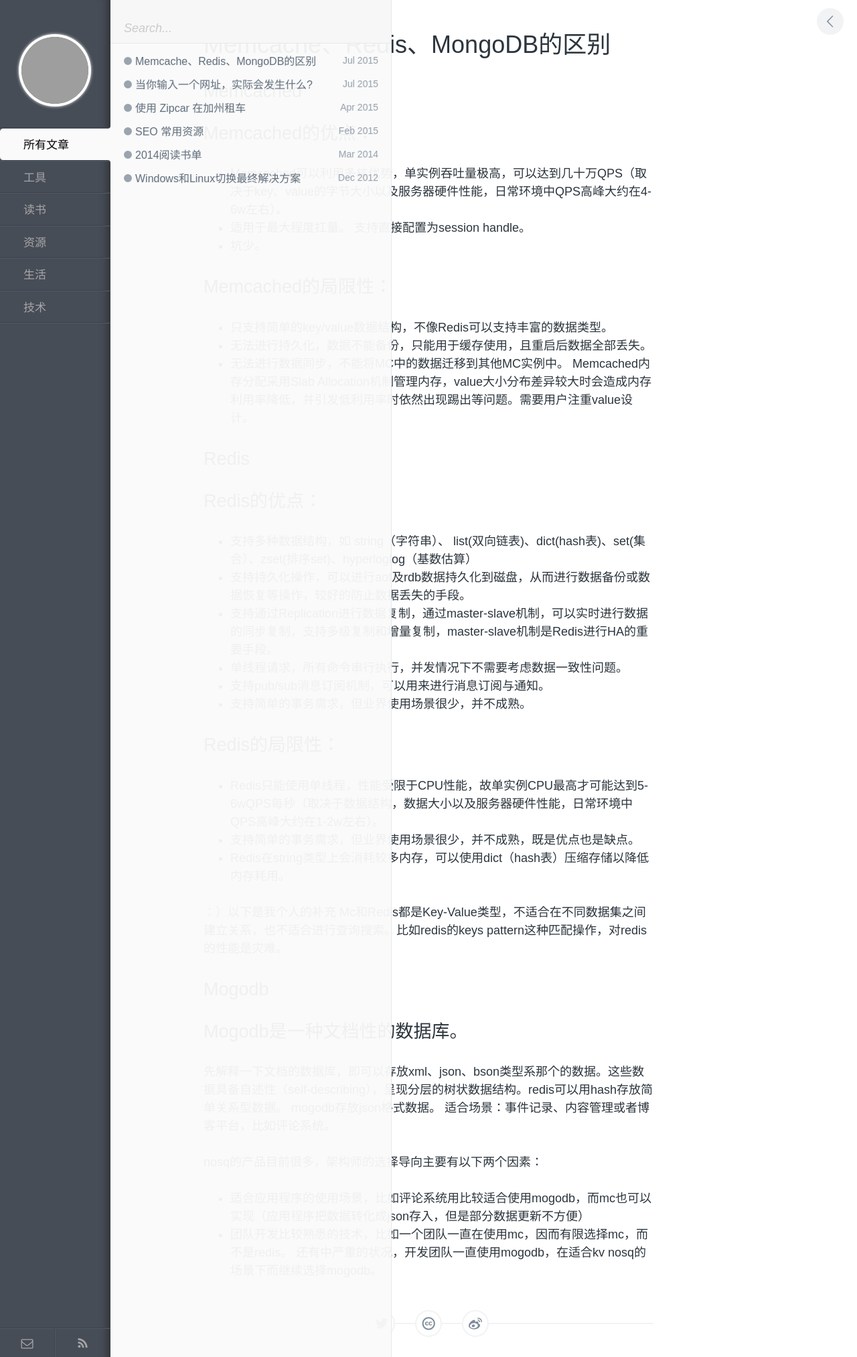
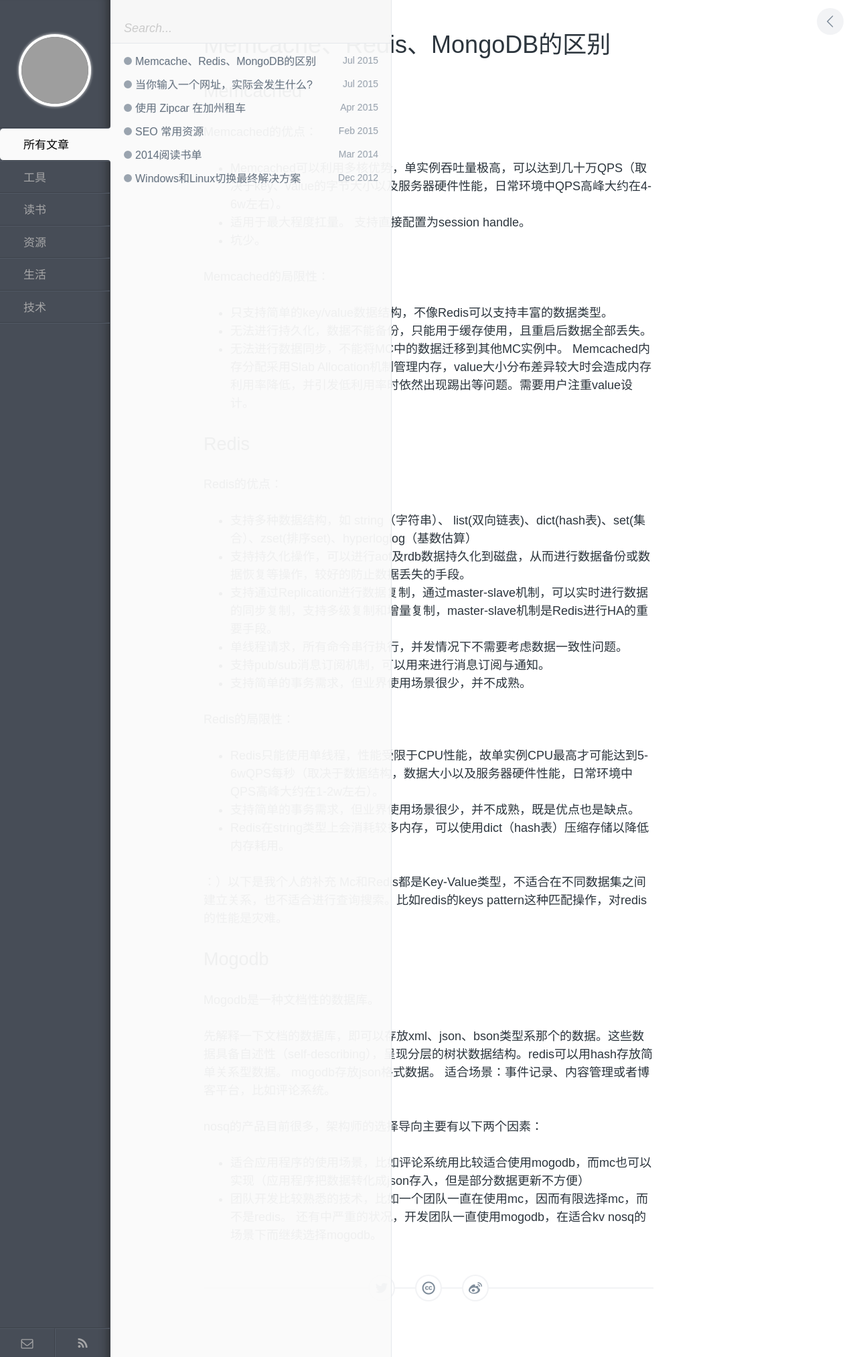
Before and after one commit to duduool/duduool.github.io, a Jekyll site: the page built from _posts/tech/2015-07-16-difference-between-memcache-redis-mongodb.md, in a window 1280 px wide. Shown: the whole page at 67% size. Built offline with Jekyll 4.4.1, drawn with Linux system fonts in a browser that asks for light colours; grey boxes are pictures that could not be loaded.

Commit message:
Signed-off-by: qiaox <qiaox@QIAOX-PC.500wan.com>

```diff
--- a/_posts/tech/2015-07-16-difference-between-memcache-redis-mongodb.md
+++ b/_posts/tech/2015-07-16-difference-between-memcache-redis-mongodb.md
@@ -8,8 +8,7 @@ description:
 ---
 
 # Memcached #
-## Memcached的优点： ##
-
+Memcached的优点：
 
 - Memcached可以利用多核优势，单实例吞吐量极高，可以达到几十万QPS（取决于key、value的字节大小以及服务器硬件性能，日常环境中QPS高峰大约在4-6w左右）。
 
@@ -20,7 +19,7 @@ description:
 
 - 坑少。
 
-## Memcached的局限性： ##
+Memcached的局限性：
 
 
 - 只支持简单的key/value数据结构，不像Redis可以支持丰富的数据类型。
@@ -33,7 +32,7 @@ description:
 Memcached内存分配采用Slab Allocation机制管理内存，value大小分布差异较大时会造成内存利用率降低，并引发低利用率时依然出现踢出等问题。需要用户注重value设计。
 
 # Redis #
-## Redis的优点： ##
+Redis的优点：
 
 
 - 支持多种数据结构，如 string（字符串）、 list(双向链表)、dict(hash表)、set(集合）、zset(排序set)、hyperloglog（基数估算）
@@ -53,7 +52,7 @@ Memcached内存分配采用Slab Allocation机制管理内存，value大小分布
 
 - 支持简单的事务需求，但业界使用场景很少，并不成熟。
 
-## Redis的局限性： ##
+Redis的局限性：
 
 
 - Redis只能使用单线程，性能受限于CPU性能，故单实例CPU最高才可能达到5-6wQPS每秒（取决于数据结构，数据大小以及服务器硬件性能，日常环境中QPS高峰大约在1-2w左右）。
@@ -68,7 +67,8 @@ Memcached内存分配采用Slab Allocation机制管理内存，value大小分布
 Mc和Redis都是Key-Value类型，不适合在不同数据集之间建立关系，也不适合进行查询搜索。比如redis的keys pattern这种匹配操作，对redis的性能是灾难。
 
 # Mogodb #
-## Mogodb是一种文档性的数据库。 ##
+Mogodb是一种文档性的数据库。
+
 先解释一下文档的数据库，即可以存放xml、json、bson类型系那个的数据。这些数据具备自述性（self-describing），呈现分层的树状数据结构。redis可以用hash存放简单关系型数据。
 mogodb存放json格式数据。
 适合场景：事件记录、内容管理或者博客平台，比如评论系统。
```
